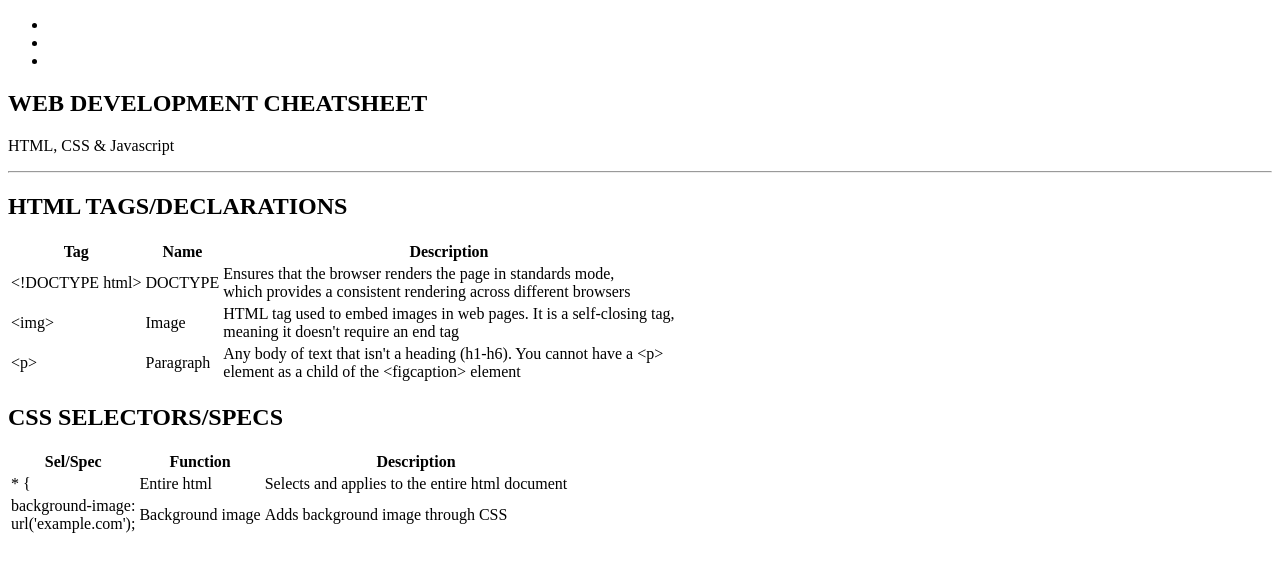
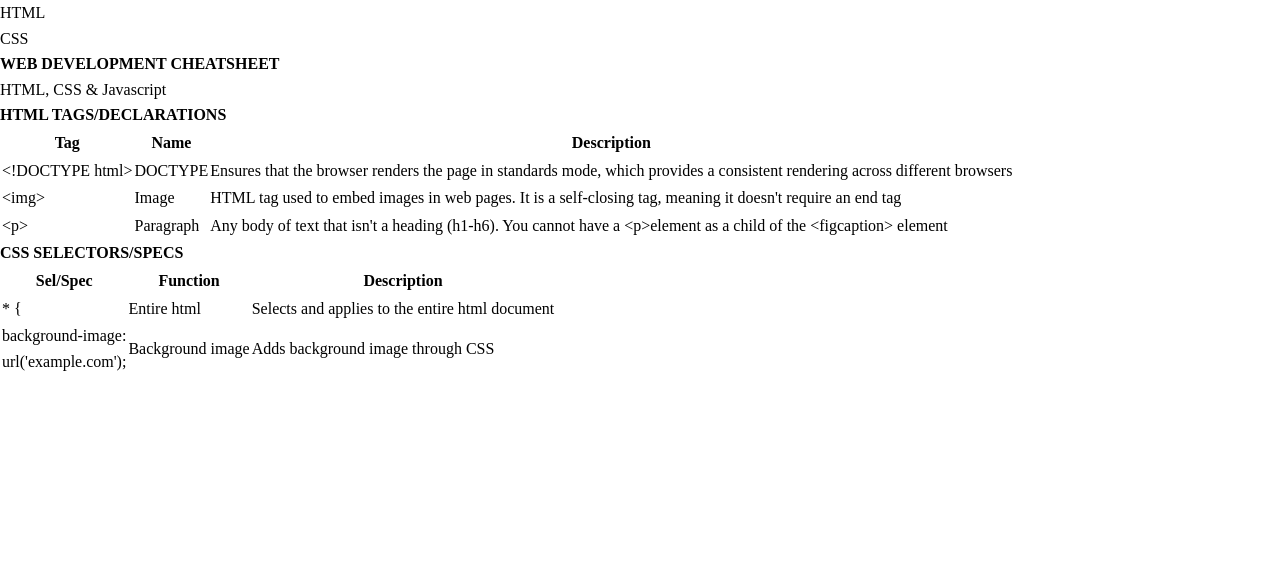
Before and after one commit to AngryBabushka/Codeacademy.cheatsheet, a plain HTML site: page index.html in a window 1280 px wide. Drawn offline with Linux system fonts and the light colour scheme.

Commit message:
finish the html temporarily and add only the reset of css

```diff
--- a/CSS/style.css
+++ b/CSS/style.css
@@ -0,0 +1,11 @@
+* {
+    margin: 0;
+    padding: 0;
+    box-sizing: border-box;
+    font-family: inherit;
+    font-size: 100%;
+    line-height: 1.6;
+    border: none;
+    outline: none;
+    text-decoration: none;
+  }
--- a/index.html
+++ b/index.html
@@ -9,78 +9,79 @@
 
 
     <body>
-    <section class="top-banner">
-        <nav>
-            <ul>
-                <li></li>
-                <li></li>
-                <li></li>
+        <header class="site-header">
+            <nav class="navbar">
+                <ul class="nav-list">
+                    <li class="nav-item"><a href="#html" class="nav-link"></a>HTML</li>
+                    <li class="nav-item"><a href="#css" class="nav-link"></a>CSS</li>
                 </ul>
             </nav>
-    </section>
+        </header>
 
 
-    <section class="top-title">
-        <header>
+        <main class="content">
+            <section class="intro-section">
+                <header class="section-header">
                     <h1>WEB DEVELOPMENT CHEATSHEET</h1>
-            <P>HTML, CSS &amp; Javascript</P>
-            <hr>
+                    <p>HTML, CSS &amp; Javascript</p>
+                    <hr class="divider">
                 </header>
             </section>
 
 
-    <section class="htmltable-tags">
+            <section class="html-reference" id="html">
                 <h2>HTML TAGS/DECLARATIONS</h2>
-        <table>
-            <thead class="thead-top">
+                <table class="reference-table">
+                    <thead>
                         <tr>
                             <th>Tag</th>
                             <th>Name</th>
                             <th>Description</th>
                         </tr>
                     </thead>
-            <tbody class="html-tablebody">
-                <tr class="trow">
+                    <tbody>
+                        <tr>
                             <td>&lt;!DOCTYPE html&gt;</td>
                             <td> DOCTYPE</td>
-                    <td>Ensures that the browser renders the page in standards mode,<br> which provides a consistent rendering across different browsers</td>
+                            <td>Ensures that the browser renders the page in standards mode, which provides a consistent rendering across different browsers</td>
                         </tr>
-                <tr class="trow">
+                        <tr>
                             <td>&lt;img&gt;</td>
                             <td>Image</td>
-                    <td>HTML tag used to embed images in web pages. It is a self-closing tag,<br> meaning it doesn't require an end tag</td>
+                            <td>HTML tag used to embed images in web pages. It is a self-closing tag, meaning it doesn't require an end tag</td>
                         </tr>
-                <tr class="trow">
+                        <tr>
                             <td>&lt;p&gt;</td>
                             <td>Paragraph</td>
-                    <td>Any body of text that isn't a heading (h1-h6). You cannot have a &lt;p&gt;<br> element as a child of the &lt;figcaption&gt; element</td>
+                            <td>Any body of text that isn't a heading (h1-h6). You cannot have a &lt;p&gt;element as a child of the &lt;figcaption&gt; element</td>
                         </tr>
                     </tbody>
                 </table>
             </section>
 
 
-    <section class="csstable">
+            <section class="css-reference" id="css">
                 <h2>CSS SELECTORS/SPECS</h2>
-        <table>
-            <thead class="thead-top">
+                <table class="reference-table">
+                    <thead>
                         <tr>
                             <th>Sel/Spec</th>
                             <th>Function</th>
                             <th>Description</th>
                         </tr>
                     </thead>
-            <tr class="trow">
+                    <tr>
                         <td>* {</td>
                         <td>Entire html</td>
                         <td>Selects and applies to the entire html document</td>
                     </tr>
-            <tr class="tr">
+                    <tr>
                         <td>background-image:<br>url('example.com');</td>
                         <td>Background image</td>
                         <td>Adds background image through CSS</td>
                     </tr>
                 </table>
             </section>
+        </main>
     </body>
 </html>
```
Lines whose indentation alone changed are shown as unchanged.
